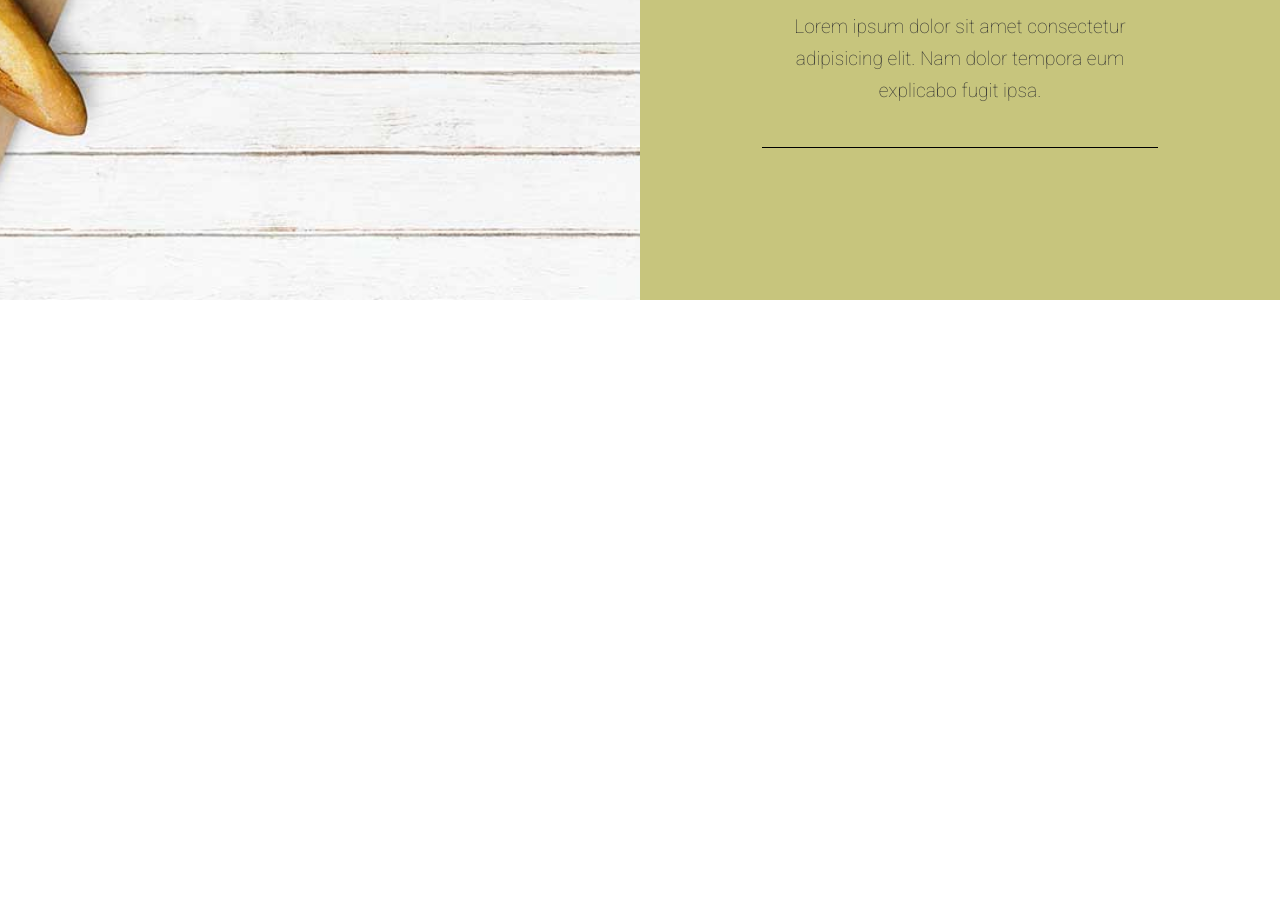
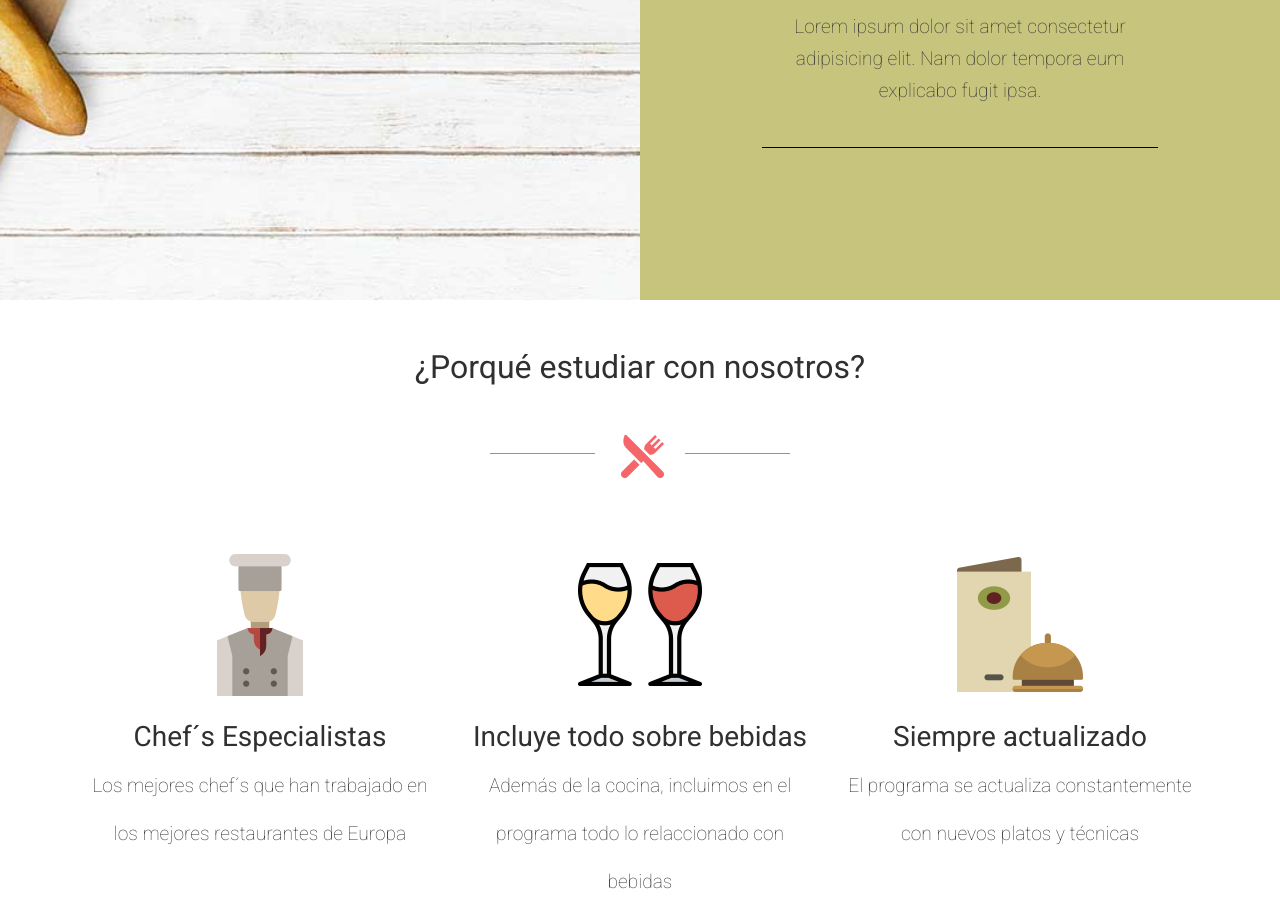
Before and after one commit to Nemodigital/escuela-de-cocina, a plain HTML site: page index.html in a window 1280 px wide. Shown: the part 1286-2208 px from the top of the page. Before the commit the page ends 1586 px from the top, so only its background shows below. Drawn offline with nearby package versions, Linux system fonts and the light colour scheme.

Commit message:
hasta nosotros-portada

```diff
--- a/css/styles.css
+++ b/css/styles.css
@@ -7,6 +7,11 @@
 body {
     font-family: 'Roboto', sans-serif;
     color:#303030;
+}
+p {
+    font-weight: 100;
+    line-height: 3rem;
+    font-size: 1.2rem;
 }
 
 /* navegación */
@@ -74,3 +79,14 @@ body {
     font-weight: 100;
     line-height: 2rem;
 }
+/* sección nosotros */
+.separador::after {
+    content: '';
+    display: block;
+    width: 300px;
+    height: 100px;
+    background-image: url(../img/separador.png);
+    background-repeat: no-repeat;
+    background-position: center center;
+    margin: 20px auto 0 auto;
+}
--- a/index.html
+++ b/index.html
@@ -64,7 +64,33 @@
 
         </div><!--Fin row imagen-inferior imagen-->
 
-    </div><!--Fin container-fluid-->
+    </div><!--Fin container-fluid - zona de imagenes grandes-->
+
+    <!-- aquí empieza la zona de por que estudiar con nosotros -->
+    <section class="nosotros container mt-5">
+        <h2 class="separador text-center mb-5">
+            ¿Porqué estudiar con nosotros?
+        </h2>
+        <div class="row">
+            <div class="col-md-4 text-center informacion">
+                <img src="img/icono_chef.png" class="img-fluid mb-4">
+                <h3>Chef´s Especialistas</h3>
+                <p>Los mejores chef´s que han trabajado en los mejores restaurantes de Europa</p>
+            </div> <!--col-md-4-->
+
+            <div class="col-md-4 text-center informacion">
+                <img src="img/icono_vino.png" class="img-fluid mb-4">
+                <h3>Incluye todo sobre bebidas</h3>
+                <p>Además de la cocina, incluimos en el programa todo lo relaccionado con bebidas</p>
+            </div> <!--col-md-4-->
+
+            <div class="col-md-4 text-center informacion">
+                <img src="img/icono_menu.png" class="img-fluid mb-4">
+                <h3>Siempre actualizado</h3>
+                <p>El programa se actualiza constantemente con nuevos platos y técnicas</p>
+            </div> <!--col-md-4-->
+        </div>
+    </section>
 
 
     <script src="https://code.jquery.com/jquery-3.3.1.slim.min.js" integrity="sha384-q8i/X+965DzO0rT7abK41JStQIAqVgRVzpbzo5smXKp4YfRvH+8abtTE1Pi6jizo" crossorigin="anonymous"></script>
```
